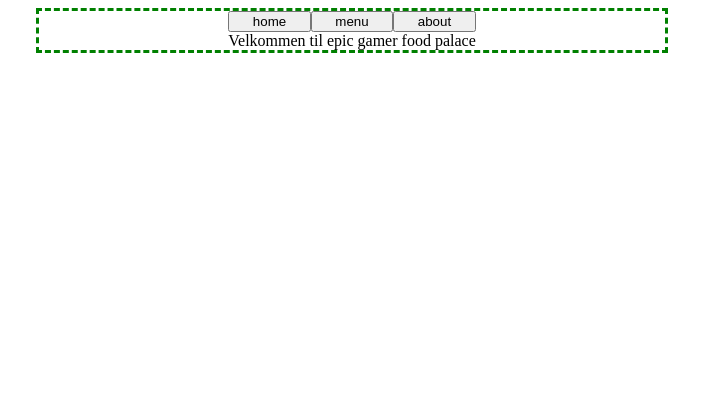
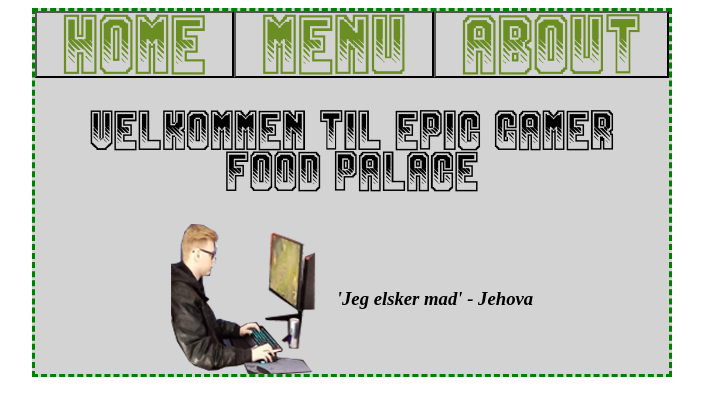
Before and after one commit to UrinTrolden/resturant-page, a website built with webpack: page dist/index.html in a window 1280 px wide. Both pictures are taken after a click on the button "home". Shown: the whole page, without its empty margins (288-991 px from the left). Built offline with nearby package versions, Linux system fonts and the light colour scheme.

Commit message:
added jehova food review

```diff
--- a/src/index.js
+++ b/src/index.js
@@ -1,8 +1,13 @@
 import './styles.css';
 import { home } from './tabs/home';
 import { menu } from './tabs/menu';
-import durumsBlade from './pics/durumsblade.png'
-export {component, createContainer}
+export {component, createContainer, createTitle}
+
+const createTitle = (innerText) => {
+    const title = component("title", "div");
+    title.innerText = innerText;
+    createContainer.container.appendChild(title);
+};
 
 function component(name, type) {
     const element = document.createElement(type);
@@ -37,8 +42,6 @@ const createContainer = (() => {
     return {container};
 })();
 
-
-
 const tabSelector = (() => {
     createButtons.menuButton.onclick = () => {
         menu();
--- a/src/styles.css
+++ b/src/styles.css
@@ -1,11 +1,21 @@
+@font-face {
+    font-family: 'gamixregular';
+    src: url('./fonts/gamix-webfont.woff2') format('woff2'),
+         url('./fonts/gamix-webfont.woff') format('woff');
+    font-weight: normal;
+    font-style: normal;
+
+}
+
 .contents {
     display: grid;
     border: medium dashed green;
-    justify-content: center;
-    margin-left: 25%;
-    margin-right: 25%;
+    position: absolute;
+    height: auto;
     min-width: 500px;
-    height: auto;
+    left: 50%;
+    transform: translate(-50%, 0%);
+    background-color: lightgray;
 }
 
 .container {
@@ -13,6 +23,13 @@
     display: grid;
     grid-auto-columns: auto;
     margin: 0;
+    text-align: center;
+}
+
+.title {
+    margin: 1em;
+    font-family: 'gamixregular';
+    font-size: 2em;
 }
 
 .tabs {
@@ -21,3 +38,23 @@
     width: 100%;
     margin: 0;
 }
+
+.tabbutton {
+    font-family: 'gamixregular';
+    color:olivedrab;
+    font-size: 3em;
+    background-color: lightgray;
+}
+
+.forret {
+    margin: 50px;
+}
+
+.quotebox {
+    display: flex;
+    flex-direction: row;
+    justify-content: center;
+    align-items: center;
+    gap: 1em;
+    font-style: oblique;
+}
--- a/src/tabs/home.js
+++ b/src/tabs/home.js
@@ -1,9 +1,21 @@
-import { component, createContainer } from "../index.js";
+import { component, createContainer, createTitle } from "../index.js";
+import gamer from '../pics/gamer.png';
 export { home };
 
 const home = () => {
     createContainer.container.innerHTML = "";
-    const title = component("title", "div");
-    title.innerText = "Velkommen til epic gamer food palace";
-    createContainer.container.appendChild(title);
+    const quoteBox = component('quotebox', 'div');
+
+    createTitle("Velkommen til epic gamer food palace");
+    createContainer.container.appendChild(quoteBox);
+
+    const pic = new Image();
+    pic.src = gamer;
+
+    const quote = component('quote', 'h3');
+    quote.innerText = "'Jeg elsker mad' - Jehova";
+
+    quoteBox.appendChild(pic);
+    quoteBox.appendChild(quote);
+
 };
--- a/src/tabs/menu.js
+++ b/src/tabs/menu.js
@@ -1,13 +1,31 @@
-import { component, createContainer } from "../index.js";
+import { component, createContainer, createTitle } from "../index.js";
 import durumsBlade from '../pics/durumsblade.png';
+import durumsRing from '../pics/durumsring.png';
+
 export { menu };
 
+const createMeal = (mealTitle, mealPic, mealDescription) => {
+
+    const meal = component(mealTitle, 'div');
+    meal.innerText = mealDescription;
+    //adds pic
+    const picture = component("picture", 'div');
+    const pic = new Image();
+    pic.src = mealPic;
+    picture.appendChild(pic);
+    meal.appendChild(picture);
+
+
+    return meal;
+}
+
 const menu = () => {
+    //clear container
     createContainer.container.innerHTML = "";
-    const durumsB = component("durumblade", "div");
-    durumsB.innerText = "Durums blade";
-    const durumsBladePic = new Image();
-    durumsBladePic.src = durumsBlade;
-    durumsB.appendChild(durumsBladePic);
-    createContainer.container.appendChild(durumsB);
+
+    createTitle("Foretter");
+    createContainer.container.appendChild(createMeal("forret", durumsBlade, "Durums' Blade 59,-"));
+    createContainer.container.appendChild(createMeal("forret", durumsRing, "Durums' Ring 59,-"));
+
+
 };
--- a/webpack.config.js
+++ b/webpack.config.js
@@ -16,7 +16,7 @@ module.exports = {
   },
   plugins: [
     new HtmlWebpackPlugin({
-      title: 'Resturant Web Page',
+      title: 'Epic Gamer Food Palace',
     }),
   ],
   output: {
```
Also changed, not shown: dist/2973b625c58b3e45.png (added), dist/e3704ddb51d7620f.png (added), dist/index.html, dist/main.js, src/fonts/gamix-webfont.woff (added), src/fonts/gamix-webfont.woff2 (added).
